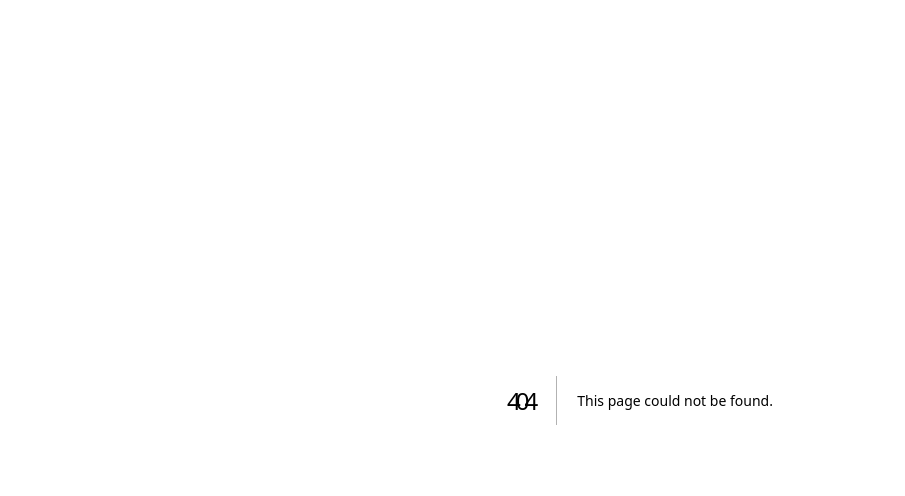
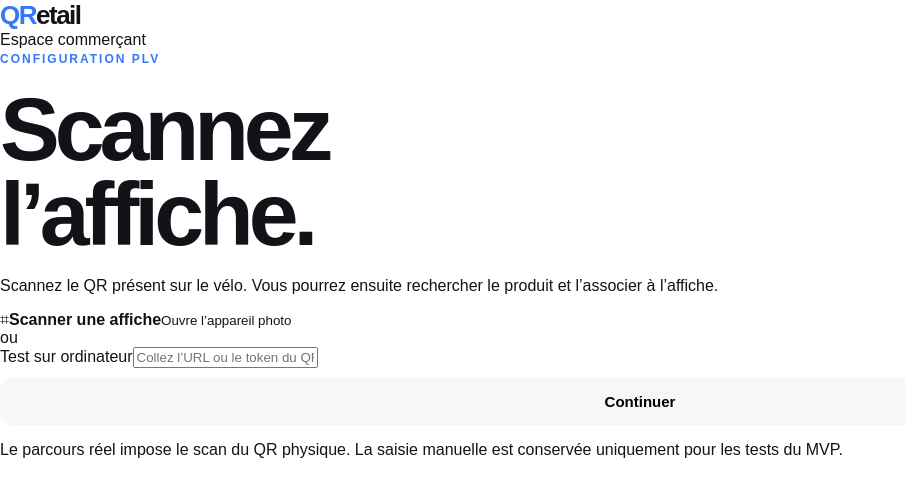
Before and after one commit to romainmannino/Qretail, a Next.js app: page /retailer in a window 1280 px wide. Before the commit this address had no page. Shown: the top 496 px of the page, without its empty margins (0-905 px from the left). Built offline with nearby package versions, Linux system fonts and the light colour scheme.

Commit message:
Add retailer scan and product configuration

```diff
--- /dev/null
+++ b/app/retailer/page.js
@@ -0,0 +1,5 @@
+"use client";
+import {useState} from "react"; import {useRouter} from "next/navigation";
+export default function Retailer(){const [token,setToken]=useState("");const router=useRouter();function go(e){e.preventDefault();let v=token.trim();try{const u=new URL(v);v=u.pathname.split("/").filter(Boolean).pop()||v}catch{}v=v.replace(/^.*\/q\//,"").trim();if(v)router.push("/retailer/configure/"+encodeURIComponent(v))}
+return <main className="retailerApp"><header className="retailerHead"><Logo/><span>Espace commerçant</span></header><section className="retailerBody"><span className="eyebrow">CONFIGURATION PLV</span><h1>Scannez<br/>l’affiche.</h1><p>Scannez le QR présent sur le vélo. Vous pourrez ensuite rechercher le produit et l’associer à l’affiche.</p><a className="scanBtn" href="/retailer/scan"><span className="scanIcon">⌗</span><b>Scanner une affiche</b><small>Ouvre l’appareil photo</small></a><div className="or"><span/>ou<span/></div><form onSubmit={go}><label>Test sur ordinateur</label><input value={token} onChange={e=>setToken(e.target.value)} placeholder="Collez l’URL ou le token du QR"/><button className="secondary full">Continuer</button></form><p className="security">Le parcours réel impose le scan du QR physique. La saisie manuelle est conservée uniquement pour les tests du MVP.</p></section></main>}
+function Logo(){return <div className="logo darkLogo"><span>Q</span><span>R</span>etail</div>}
```
